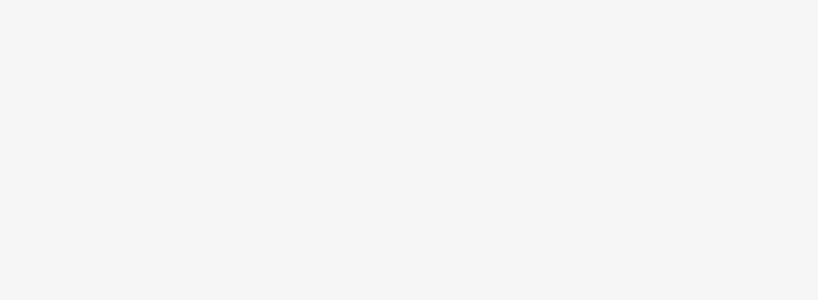
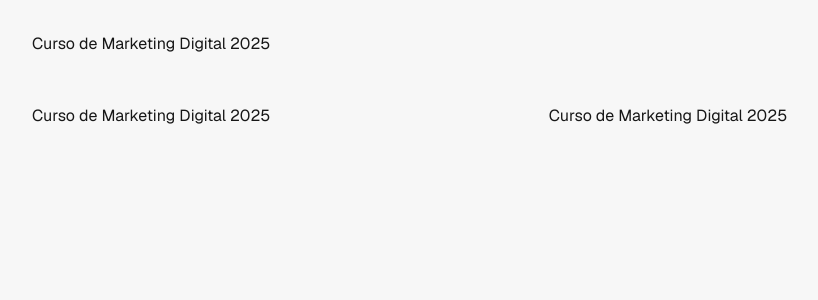
Before and after one commit to rcrdk/cakto-pay-checkout, a Next.js app: page / in a window 1280 px wide. Shown: the top 300 px of the page, without its empty margins (176-994 px from the left). Built offline with nearby package versions, Linux system fonts and the light colour scheme.

Commit message:
feat: implement Checkout component and integrate it into Home page

```diff
--- a/src/app/page.tsx
+++ b/src/app/page.tsx
@@ -1,3 +1,8 @@
+import { Checkout } from '@/features/checkout/components/checkout'
+import { getCheckoutProduct } from '@/features/checkout/services/get-checkout-product'
+
 export default function Home() {
-	return null
+	const product = getCheckoutProduct()
+
+	return <Checkout product={product} />
 }
--- /dev/null
+++ b/src/features/checkout/components/checkout.tsx
@@ -0,0 +1,21 @@
+import type { Product } from '../types/checkout'
+
+interface CheckoutProps {
+	product: Product
+}
+
+export function Checkout({ product }: Readonly<CheckoutProps>) {
+	return (
+		<main className="mx-auto flex w-full max-w-md flex-col px-4 py-8 lg:max-w-4xl">
+			<div className="grid grid-cols-1 gap-6 lg:grid-cols-[minmax(0,1.35fr)_minmax(0,1fr)] lg:items-start lg:gap-x-12 lg:gap-y-12">
+				<header className="flex flex-col gap-3 lg:col-span-2 lg:flex-row lg:items-center lg:justify-between lg:gap-8">
+					{product.name}
+				</header>
+
+				<div className="flex flex-col gap-6">{product.name}</div>
+
+				<div className="flex flex-col gap-6">{product.name}</div>
+			</div>
+		</main>
+	)
+}
```
